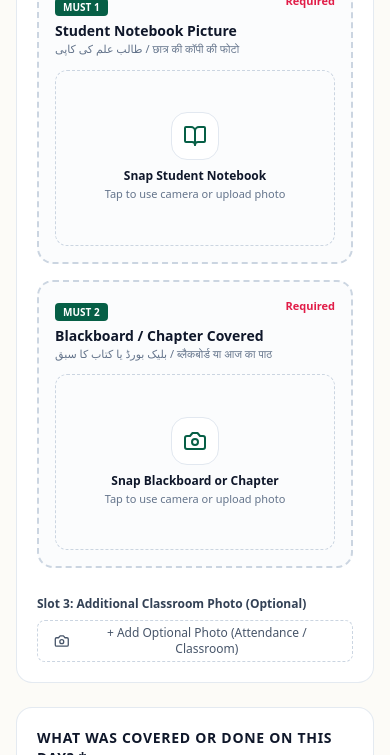
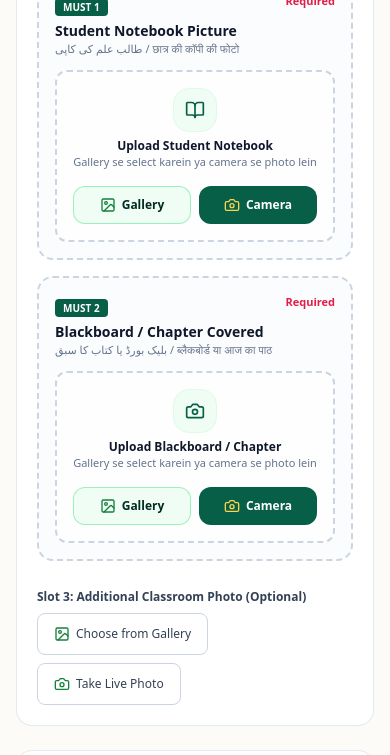
Before and after one commit to IAyaanHere/Al-bari, a Next.js app: page /daily-monitoring in a window 390 px wide. Shown: the part 742-1497 px from the top of the page. Built offline with nearby package versions, Linux system fonts and the light colour scheme; no server answers.

Commit message:
feat: allow mobile gallery upload alongside live camera in daily monitoring

```diff
--- a/src/app/daily-monitoring/page.tsx
+++ b/src/app/daily-monitoring/page.tsx
@@ -19,6 +19,7 @@
   School,
   FileCheck2,
   Info,
+  ImageIcon,
 } from "lucide-react";
 import { Button } from "@/components/ui/button";
 import { Badge } from "@/components/ui/badge";
@@ -103,10 +104,13 @@
   const [uploadSuccess, setUploadSuccess] = React.useState<boolean>(false);
   const [createdPostId, setCreatedPostId] = React.useState<string | null>(null);
 
-  // Hidden file input refs
-  const notebookInputRef = React.useRef<HTMLInputElement>(null);
-  const blackboardInputRef = React.useRef<HTMLInputElement>(null);
-  const extraInputRef = React.useRef<HTMLInputElement>(null);
+  // Hidden file input refs (Dual support: Phone Gallery & Live Camera)
+  const notebookGalleryInputRef = React.useRef<HTMLInputElement>(null);
+  const notebookCameraInputRef = React.useRef<HTMLInputElement>(null);
+  const blackboardGalleryInputRef = React.useRef<HTMLInputElement>(null);
+  const blackboardCameraInputRef = React.useRef<HTMLInputElement>(null);
+  const extraGalleryInputRef = React.useRef<HTMLInputElement>(null);
+  const extraCameraInputRef = React.useRef<HTMLInputElement>(null);
 
   // Check auth and fetch assigned madrasas
   React.useEffect(() => {
@@ -174,6 +178,16 @@
     if (isSubmitting) return;
     if (slots[slotId]?.previewUrl) {
       URL.revokeObjectURL(slots[slotId].previewUrl!);
+    }
+    if (slotId === "notebook") {
+      if (notebookGalleryInputRef.current) notebookGalleryInputRef.current.value = "";
+      if (notebookCameraInputRef.current) notebookCameraInputRef.current.value = "";
+    } else if (slotId === "blackboard") {
+      if (blackboardGalleryInputRef.current) blackboardGalleryInputRef.current.value = "";
+      if (blackboardCameraInputRef.current) blackboardCameraInputRef.current.value = "";
+    } else if (slotId === "extra") {
+      if (extraGalleryInputRef.current) extraGalleryInputRef.current.value = "";
+      if (extraCameraInputRef.current) extraCameraInputRef.current.value = "";
     }
     setSlots((prev) => ({
       ...prev,
@@ -694,50 +708,87 @@
 
               {/* Preview or Empty State */}
               {slots.notebook.previewUrl ? (
-                <div className="relative rounded-xl overflow-hidden h-44 bg-slate-100 border border-slate-200 mt-3 group">
+                <div className="relative rounded-xl overflow-hidden h-48 bg-slate-100 border border-slate-200 mt-3 group">
                   {/* eslint-disable-next-line @next/next/no-img-element */}
                   <img
                     src={slots.notebook.previewUrl}
                     alt="Student Notebook Preview"
                     className="w-full h-full object-cover"
                   />
-                  <div className="absolute inset-0 bg-black/40 opacity-0 group-hover:opacity-100 transition-opacity flex items-center justify-center gap-2">
+                  <div className="absolute inset-0 bg-black/60 opacity-0 group-hover:opacity-100 transition-opacity flex flex-wrap items-center justify-center gap-2 p-2">
                     <button
                       type="button"
-                      onClick={() => notebookInputRef.current?.click()}
-                      className="px-3 py-1.5 rounded-lg bg-white/90 text-slate-900 text-xs font-bold hover:bg-white"
+                      onClick={() => notebookGalleryInputRef.current?.click()}
+                      className="px-2.5 py-1.5 rounded-lg bg-white text-slate-900 text-xs font-bold hover:bg-slate-100 flex items-center gap-1 shadow-sm"
                     >
-                      Change Photo
+                      <ImageIcon className="w-3.5 h-3.5 text-emerald-700" />
+                      <span>Gallery</span>
+                    </button>
+                    <button
+                      type="button"
+                      onClick={() => notebookCameraInputRef.current?.click()}
+                      className="px-2.5 py-1.5 rounded-lg bg-amber-400 text-slate-950 text-xs font-bold hover:bg-amber-300 flex items-center gap-1 shadow-sm"
+                    >
+                      <Camera className="w-3.5 h-3.5" />
+                      <span>Camera</span>
                     </button>
                     <button
                       type="button"
                       onClick={() => removeSlotFile("notebook")}
-                      className="p-1.5 rounded-lg bg-rose-600 text-white hover:bg-rose-700"
+                      className="p-1.5 rounded-lg bg-rose-600 text-white hover:bg-rose-700 shadow-sm"
+                      title="Remove Photo"
                     >
                       <X className="w-4 h-4" />
                     </button>
                   </div>
                 </div>
               ) : (
-                <div
-                  onClick={() => notebookInputRef.current?.click()}
-                  className="mt-3 h-44 rounded-xl border border-dashed border-slate-300 flex flex-col items-center justify-center p-4 text-center cursor-pointer hover:bg-emerald-50/40 transition-colors"
-                >
-                  <div className="w-12 h-12 rounded-2xl bg-white text-emerald-800 flex items-center justify-center shadow-2xs border border-slate-200 mb-2">
-                    <BookOpen className="w-6 h-6" />
+                <div className="mt-3 rounded-xl border-2 border-dashed border-slate-300 p-4 text-center bg-white/70 space-y-3">
+                  <div className="flex flex-col items-center">
+                    <div className="w-11 h-11 rounded-2xl bg-emerald-50 text-emerald-800 flex items-center justify-center shadow-2xs border border-emerald-100 mb-1.5">
+                      <BookOpen className="w-5 h-5" />
                     </div>
                     <span className="text-xs font-bold text-slate-900">
-                    Snap Student Notebook
+                      Upload Student Notebook
                     </span>
-                  <span className="text-[11px] text-slate-500 mt-0.5">
-                    Tap to use camera or upload photo
+                    <span className="text-[11px] text-slate-500">
+                      Gallery se select karein ya camera se photo lein
                     </span>
+                  </div>
+
+                  <div className="grid grid-cols-2 gap-2 pt-1">
+                    <button
+                      type="button"
+                      onClick={() => notebookGalleryInputRef.current?.click()}
+                      className="inline-flex items-center justify-center gap-1.5 py-2.5 px-3 rounded-xl text-xs font-bold text-emerald-950 bg-emerald-50 hover:bg-emerald-100 border border-emerald-300/80 transition-all shadow-2xs active:scale-[0.98]"
+                    >
+                      <ImageIcon className="w-4 h-4 text-emerald-700" />
+                      <span>Gallery</span>
+                    </button>
+                    <button
+                      type="button"
+                      onClick={() => notebookCameraInputRef.current?.click()}
+                      className="inline-flex items-center justify-center gap-1.5 py-2.5 px-3 rounded-xl text-xs font-bold text-white bg-emerald-800 hover:bg-emerald-700 transition-all shadow-2xs active:scale-[0.98]"
+                    >
+                      <Camera className="w-4 h-4 text-amber-300" />
+                      <span>Camera</span>
+                    </button>
+                  </div>
                 </div>
               )}
 
-              {/* Hidden input */}
+              {/* Hidden inputs: Gallery (NO capture) and Live Camera (WITH capture="environment") */}
               <input
-                ref={notebookInputRef}
+                ref={notebookGalleryInputRef}
+                type="file"
+                accept="image/*"
+                className="hidden"
+                onChange={(e) =>
+                  handleSlotFileSelected("notebook", e.target.files?.[0] || null)
+                }
+              />
+              <input
+                ref={notebookCameraInputRef}
                 type="file"
                 accept="image/*"
                 capture="environment"
@@ -778,50 +829,87 @@
 
               {/* Preview or Empty State */}
               {slots.blackboard.previewUrl ? (
-                <div className="relative rounded-xl overflow-hidden h-44 bg-slate-100 border border-slate-200 mt-3 group">
+                <div className="relative rounded-xl overflow-hidden h-48 bg-slate-100 border border-slate-200 mt-3 group">
                   {/* eslint-disable-next-line @next/next/no-img-element */}
                   <img
                     src={slots.blackboard.previewUrl}
                     alt="Blackboard / Chapter Preview"
                     className="w-full h-full object-cover"
                   />
-                  <div className="absolute inset-0 bg-black/40 opacity-0 group-hover:opacity-100 transition-opacity flex items-center justify-center gap-2">
+                  <div className="absolute inset-0 bg-black/60 opacity-0 group-hover:opacity-100 transition-opacity flex flex-wrap items-center justify-center gap-2 p-2">
                     <button
                       type="button"
-                      onClick={() => blackboardInputRef.current?.click()}
-                      className="px-3 py-1.5 rounded-lg bg-white/90 text-slate-900 text-xs font-bold hover:bg-white"
+                      onClick={() => blackboardGalleryInputRef.current?.click()}
+                      className="px-2.5 py-1.5 rounded-lg bg-white text-slate-900 text-xs font-bold hover:bg-slate-100 flex items-center gap-1 shadow-sm"
                     >
-                      Change Photo
+                      <ImageIcon className="w-3.5 h-3.5 text-emerald-700" />
+                      <span>Gallery</span>
+                    </button>
+                    <button
+                      type="button"
+                      onClick={() => blackboardCameraInputRef.current?.click()}
+                      className="px-2.5 py-1.5 rounded-lg bg-amber-400 text-slate-950 text-xs font-bold hover:bg-amber-300 flex items-center gap-1 shadow-sm"
+                    >
+                      <Camera className="w-3.5 h-3.5" />
+                      <span>Camera</span>
                     </button>
                     <button
                       type="button"
                       onClick={() => removeSlotFile("blackboard")}
-                      className="p-1.5 rounded-lg bg-rose-600 text-white hover:bg-rose-700"
+                      className="p-1.5 rounded-lg bg-rose-600 text-white hover:bg-rose-700 shadow-sm"
+                      title="Remove Photo"
                     >
                       <X className="w-4 h-4" />
                     </button>
                   </div>
                 </div>
               ) : (
-                <div
-                  onClick={() => blackboardInputRef.current?.click()}
-                  className="mt-3 h-44 rounded-xl border border-dashed border-slate-300 flex flex-col items-center justify-center p-4 text-center cursor-pointer hover:bg-emerald-50/40 transition-colors"
-                >
-                  <div className="w-12 h-12 rounded-2xl bg-white text-emerald-800 flex items-center justify-center shadow-2xs border border-slate-200 mb-2">
-                    <Camera className="w-6 h-6" />
+                <div className="mt-3 rounded-xl border-2 border-dashed border-slate-300 p-4 text-center bg-white/70 space-y-3">
+                  <div className="flex flex-col items-center">
+                    <div className="w-11 h-11 rounded-2xl bg-emerald-50 text-emerald-800 flex items-center justify-center shadow-2xs border border-emerald-100 mb-1.5">
+                      <Camera className="w-5 h-5" />
                     </div>
                     <span className="text-xs font-bold text-slate-900">
-                    Snap Blackboard or Chapter
+                      Upload Blackboard / Chapter
                     </span>
-                  <span className="text-[11px] text-slate-500 mt-0.5">
-                    Tap to use camera or upload photo
+                    <span className="text-[11px] text-slate-500">
+                      Gallery se select karein ya camera se photo lein
                     </span>
+                  </div>
+
+                  <div className="grid grid-cols-2 gap-2 pt-1">
+                    <button
+                      type="button"
+                      onClick={() => blackboardGalleryInputRef.current?.click()}
+                      className="inline-flex items-center justify-center gap-1.5 py-2.5 px-3 rounded-xl text-xs font-bold text-emerald-950 bg-emerald-50 hover:bg-emerald-100 border border-emerald-300/80 transition-all shadow-2xs active:scale-[0.98]"
+                    >
+                      <ImageIcon className="w-4 h-4 text-emerald-700" />
+                      <span>Gallery</span>
+                    </button>
+                    <button
+                      type="button"
+                      onClick={() => blackboardCameraInputRef.current?.click()}
+                      className="inline-flex items-center justify-center gap-1.5 py-2.5 px-3 rounded-xl text-xs font-bold text-white bg-emerald-800 hover:bg-emerald-700 transition-all shadow-2xs active:scale-[0.98]"
+                    >
+                      <Camera className="w-4 h-4 text-amber-300" />
+                      <span>Camera</span>
+                    </button>
+                  </div>
                 </div>
               )}
 
-              {/* Hidden input */}
+              {/* Hidden inputs: Gallery (NO capture) and Live Camera (WITH capture="environment") */}
               <input
-                ref={blackboardInputRef}
+                ref={blackboardGalleryInputRef}
+                type="file"
+                accept="image/*"
+                className="hidden"
+                onChange={(e) =>
+                  handleSlotFileSelected("blackboard", e.target.files?.[0] || null)
+                }
+              />
+              <input
+                ref={blackboardCameraInputRef}
                 type="file"
                 accept="image/*"
                 capture="environment"
@@ -858,21 +946,57 @@
                   alt="Extra Photo Preview"
                   className="w-full h-full object-cover"
                 />
+                <div className="absolute inset-0 bg-black/50 opacity-0 group-hover:opacity-100 transition-opacity flex items-center justify-center gap-2 p-2">
+                  <button
+                    type="button"
+                    onClick={() => extraGalleryInputRef.current?.click()}
+                    className="px-2 py-1 rounded-lg bg-white text-slate-900 text-xs font-bold shadow-sm"
+                  >
+                    Gallery
+                  </button>
+                  <button
+                    type="button"
+                    onClick={() => extraCameraInputRef.current?.click()}
+                    className="px-2 py-1 rounded-lg bg-amber-400 text-slate-950 text-xs font-bold shadow-sm"
+                  >
+                    Camera
+                  </button>
+                </div>
               </div>
             ) : (
+              <div className="flex flex-wrap items-center gap-2">
                 <Button
                   type="button"
                   variant="outline"
-                onClick={() => extraInputRef.current?.click()}
-                className="w-full sm:w-auto text-xs h-10 gap-2 border-dashed border-slate-300 text-slate-600 hover:text-slate-900"
+                  onClick={() => extraGalleryInputRef.current?.click()}
+                  className="text-xs h-10 gap-1.5 border-slate-300 text-slate-700 hover:text-slate-900 shadow-2xs"
                 >
-                <Camera className="w-4 h-4" />
-                <span>+ Add Optional Photo (Attendance / Classroom)</span>
+                  <ImageIcon className="w-4 h-4 text-emerald-700" />
+                  <span>Choose from Gallery</span>
                 </Button>
+                <Button
+                  type="button"
+                  variant="outline"
+                  onClick={() => extraCameraInputRef.current?.click()}
+                  className="text-xs h-10 gap-1.5 border-slate-300 text-slate-700 hover:text-slate-900 shadow-2xs"
+                >
+                  <Camera className="w-4 h-4 text-emerald-700" />
+                  <span>Take Live Photo</span>
+                </Button>
+              </div>
             )}
 
             <input
-              ref={extraInputRef}
+              ref={extraGalleryInputRef}
+              type="file"
+              accept="image/*"
+              className="hidden"
+              onChange={(e) =>
+                handleSlotFileSelected("extra", e.target.files?.[0] || null)
+              }
+            />
+            <input
+              ref={extraCameraInputRef}
               type="file"
               accept="image/*"
               capture="environment"
```
Lines whose indentation alone changed are shown as unchanged.
